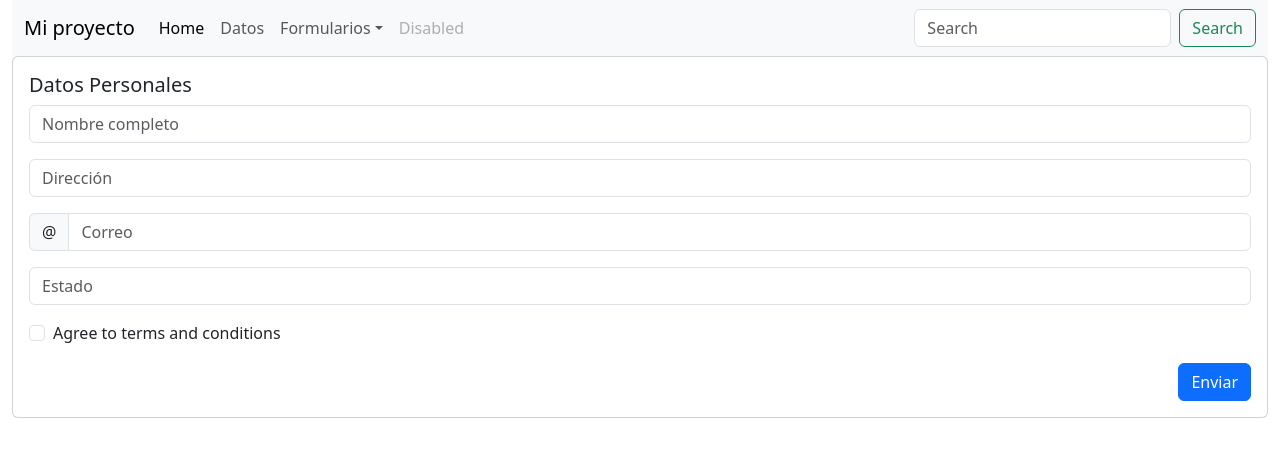
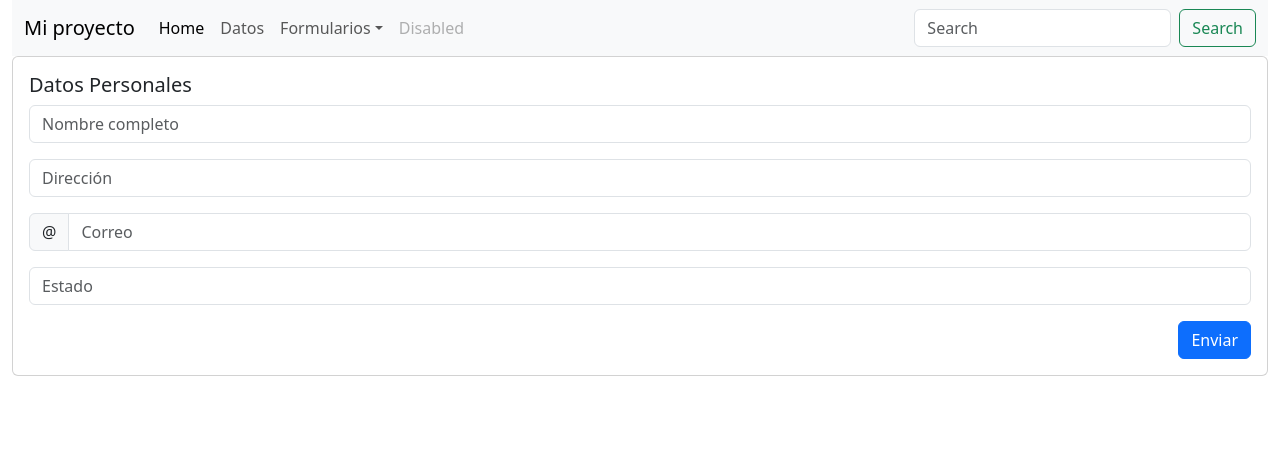
Before and after one commit to danydevtest1/cuartoaapp, a React (Create React App) app: page /datos in a window 1280 px wide. Shown: the top 456 px of the page. Built offline with nearby package versions, Linux system fonts and the light colour scheme.

Commit message:
Onsubmit, onChange

```diff
--- a/src/components/DatosPersonales.js
+++ b/src/components/DatosPersonales.js
@@ -1,76 +1,99 @@
-import React from 'react'
+import React, { useState } from "react";
 
 export default function DatosPersonales() {
+  const valores = {
+    nombre: "",
+    direccion: "",
+    correo:'',
+    estado:""
+  };
+
+  const [datos, setDatos] = useState(valores);
+
+  //Funcion para el onsubmit
+
+  const onSubmit = (e) => {
+    e.preventDefault();
+    console.log(datos);
+  };
+
+  //Funcion para obtener los inputs
+  const onChange=(e)=>{
+    const {name,value}=e.target;
+    setDatos({...datos, [name]:value})
+  }
+
   return (
-
     <div class="card">
       <div class="card-body">
         <h5 class="card-title">Datos Personales</h5>
         <h6 class="card-subtitle mb-2 text-body-secondary"></h6>
-    <form class="row g-3 needs-validation" novalidate>
+
+        <form class="row g-3 needs-validation" onSubmit={onSubmit} novalidate>
           <div class="col-md-12">
-
-    <input type="text" class="form-control"
-    id="validationCustom01" value=""
-    placeholder='Nombre completo'
-    required/>
-    <div class="valid-feedback">
-      Looks good!
+            <input
+              name="nombre"
+              type="text"
+              class="form-control"
+              id="validationCustom01"
+              value={datos.nombre}
+              onChange={onChange}
+              placeholder="Nombre completo"
+              required
+            />
+            <div class="valid-feedback">Looks good!</div>
+          </div>
+          <div class="col-md-12">
+            <input
+              name="direccion"
+              type="text"
+              class="form-control"
+              id="validationCustom02"
+              value={datos.direccion}
+              onChange={onChange}
+              placeholder="Dirección"
+              required
+            />
+            <div class="valid-feedback">Looks good!</div>
+          </div>
+          <div class="col-md-12">
+            <div class="input-group has-validation">
+              <span class="input-group-text" id="inputGroupPrepend">
+                @
+              </span>
+              <input
+                type="text"
+                name="correo"
+                class="form-control"
+                id="validationCustomUsername"
+                placeholder="Correo"
+                value={datos.correo}
+              onChange={onChange}
+                aria-describedby="inputGroupPrepend"
+                required
+              />
+              <div class="invalid-feedback">Please choose a username.</div>
             </div>
           </div>
           <div class="col-md-12">
-
-    <input type="text" class="form-control"
-    id="validationCustom02" value=""
-    placeholder='Dirección'
-     required/>
-    <div class="valid-feedback">
-      Looks good!
-    </div>
-  </div>
-  <div class="col-md-12">
-
-    <div class="input-group has-validation">
-      <span class="input-group-text" id="inputGroupPrepend">@</span>
-      <input type="text" class="form-control"
-       id="validationCustomUsername"
-       placeholder='Correo'
-       aria-describedby="inputGroupPrepend" required/>
-      <div class="invalid-feedback">
-        Please choose a username.
-      </div>
-    </div>
-  </div>
-  <div class="col-md-12">
-
-    <input type="text" class="form-control"
+            <input
+              type="text"
+              name="estado"
+              class="form-control"
               id="validationCustom03"
-    placeholder='Estado'
-     required/>
-    <div class="invalid-feedback">
-      Please provide a valid city.
-    </div>
-  </div>
-  <div class="col-12">
-    <div class="form-check">
-      <input class="form-check-input" type="checkbox" value="" id="invalidCheck" required/>
-      <label class="form-check-label" for="invalidCheck">
-        Agree to terms and conditions
-      </label>
-      <div class="invalid-feedback">
-        You must agree before submitting.
-      </div>
-    </div>
+              placeholder="Estado"
+              value={datos.estado}
+              onChange={onChange}
+              required
+            />
             </div>
           <div class="d-grid gap-2 d-md-flex justify-content-md-end">
-    <button
-    class="btn btn-primary"
-    type="submit">Enviar</button>
+            <button class="btn btn-primary" type="submit">
+              Enviar
+            </button>
           </div>
         </form>
       </div>
     </div>
-
-
-  )
+  );
 }
```
Lines whose indentation alone changed are shown as unchanged.
